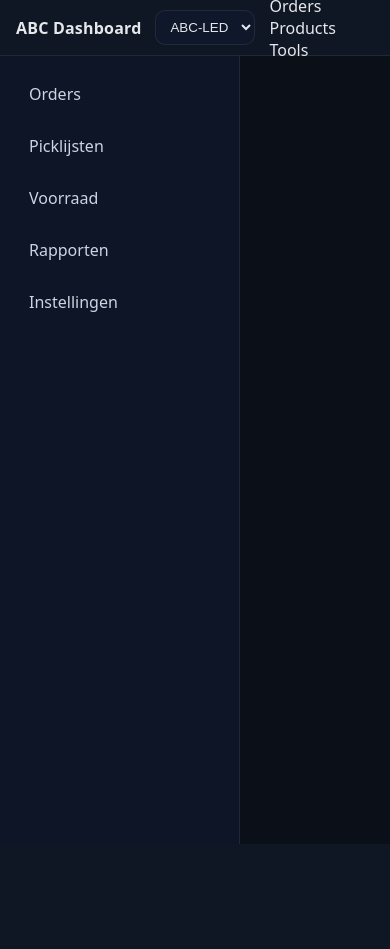
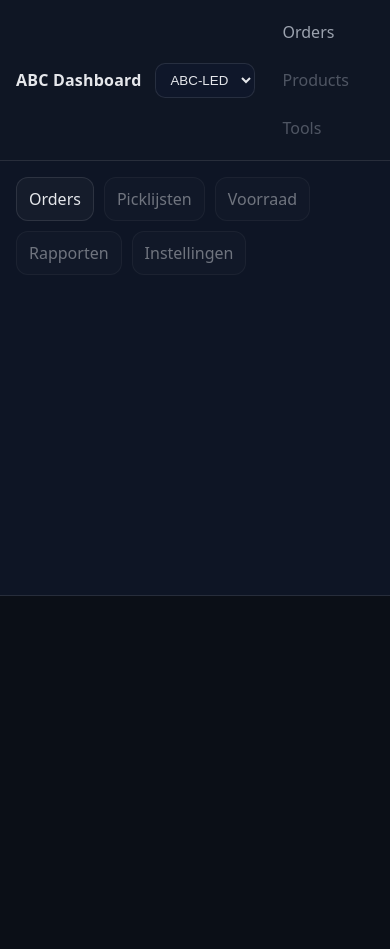
Before and after one commit to IamMurdyy/abc-dashboard, a FastAPI app: template app/templates/base.html in a window 390 px wide. Before the commit the page ends 844 px from the top, so only its background shows below. Run offline with FastAPI, Linux system fonts and the light colour scheme; the template is opened without the code that fills it, so the values that code supplies are empty; parts of the project's set-up code (start-up, migrations or seed data) failed here and were passed over.

Commit message:
fix: vertical sidebar layout and nav contrast

```diff
--- a/app/static/style.css
+++ b/app/static/style.css
@@ -4,8 +4,9 @@
   --panel-2: #0f172a;
   --text: #e5e7eb;
   --muted: #9ca3af;
-  --border: rgba(255,255,255,0.08);
+  --border: rgba(255,255,255,0.10);
   --accent: #60a5fa;
+  --accent-2: rgba(96,165,250,0.18);
 }
 
 *{ box-sizing:border-box; }
@@ -18,7 +19,9 @@ body{
   color: var(--text);
 }
 
+/* Links: nooit paars na klik */
 a{ color: inherit; text-decoration: none; }
+a:visited{ color: inherit; }
 
 .sr-only{
   position:absolute;
@@ -29,54 +32,7 @@ a{ color: inherit; text-decoration: none; }
   white-space:nowrap; border:0;
 }
 
-/* ===== Layout ===== */
-
-.layout{
-  display: grid;
-  grid-template-columns: 240px 1fr;
-  min-height: calc(100vh - 56px);
-}
-
-.sidebar{
-  background: rgba(15,23,42,0.85);
-  border-right: 1px solid var(--border);
-  padding: 16px;
-}
-
-.nav{
-  display: flex;
-  flex-direction: column;
-  gap: 8px;
-}
-
-.nav a{
-  color: #cbd5e1;
-  padding: 10px 12px;
-  border-radius: 10px;
-  border: 1px solid transparent;
-  transition: background 0.15s ease, border-color 0.15s ease, opacity 0.15s ease;
-}
-
-.nav a:hover{
-  background: rgba(255,255,255,0.05);
-  border-color: var(--border);
-}
-
-.nav a.active{
-  background: rgba(96,165,250,0.15);
-  border-color: rgba(96,165,250,0.35);
-  color: var(--text);
-  font-weight: 650;
-}
-
-.container{
-  max-width: 1200px;
-  margin: 0 auto;
-  padding: 18px 16px 32px;
-}
-
 /* ===== Topbar ===== */
-
 .topbar{
   position: sticky;
   top: 0;
@@ -88,7 +44,6 @@ a{ color: inherit; text-decoration: none; }
   background: rgba(17,24,39,0.85);
   backdrop-filter: blur(10px);
   border-bottom: 1px solid var(--border);
-  height: 56px;
 }
 
 .topbar-left{
@@ -102,12 +57,6 @@ a{ color: inherit; text-decoration: none; }
   font-weight: 800;
   letter-spacing: .2px;
   white-space: nowrap;
-}
-
-.topbar-right{
-  display:flex;
-  align-items:center;
-  gap: 10px;
 }
 
 .shop-switcher select{
@@ -124,89 +73,168 @@ a{ color: inherit; text-decoration: none; }
   box-shadow: 0 0 0 3px rgba(96,165,250,0.15);
 }
 
-/* ===== Page header ===== */
+.topnav{
+  display:flex;
+  align-items:center;
+  gap: 8px;
+  flex-wrap: wrap;
+}
 
+.topnav a,
+.topnav a:visited{
+  padding: 8px 12px;
+  border-radius: 10px;
+  border: 1px solid transparent;
+  color: var(--muted);
+}
+
+.topnav a:hover{
+  color: var(--text);
+  background: rgba(255,255,255,0.05);
+  border-color: var(--border);
+}
+
+.topnav a.active{
+  color: var(--text);
+  background: var(--accent-2);
+  border-color: rgba(96,165,250,0.35);
+}
+
+.topnav a.disabled{
+  opacity: .45;
+  cursor: not-allowed;
+  pointer-events: none;
+}
+
+/* ===== Layout: sidebar links + content rechts ===== */
+.layout{
+  display:grid;
+  grid-template-columns: 240px 1fr;
+  min-height: calc(100vh - 56px); /* topbar ~56px */
+}
+
+.sidebar{
+  background: rgba(15,23,42,0.75);
+  border-right: 1px solid var(--border);
+  padding: 16px;
+}
+
+.nav{
+  display:flex;
+  flex-direction: column;   /* dit is de key: altijd verticaal */
+  gap: 10px;
+}
+
+.nav a,
+.nav a:visited{
+  display:flex;
+  align-items:center;
+  padding: 10px 12px;
+  border-radius: 12px;
+  border: 1px solid var(--border);
+  background: rgba(255,255,255,0.03);
+  color: var(--text);
+}
+
+.nav a:hover{
+  background: rgba(255,255,255,0.06);
+}
+
+.nav a.active{
+  background: var(--accent-2);
+  border-color: rgba(96,165,250,0.35);
+  font-weight: 700;
+}
+
+.nav a.disabled{
+  opacity: .45;
+  cursor: not-allowed;
+  pointer-events: none;
+}
+
+/* ===== Main content ===== */
+.container{
+  max-width: 1200px;
+  width: 100%;
+  margin: 0 auto;
+  padding: 18px 16px 32px;
+}
+
+/* ===== Page header / actions (handig voor later) ===== */
 .page-header{
   display:flex;
-  align-items:flex-start;
+  align-items:center;
   justify-content:space-between;
-  gap: 16px;
+  gap: 12px;
   margin-bottom: 14px;
-}
-
-.page-header h1{
-  margin: 0 0 6px 0;
-  font-size: 22px;
-}
-
-.muted{
-  color: var(--muted);
-  font-size: 13px;
-  margin: 0;
 }
 
 .actions{
   display:flex;
   gap: 8px;
-  align-items:center;
+  flex-wrap: wrap;
 }
-
-/* ===== Buttons ===== */
 
 .btn{
   border: 1px solid var(--border);
   background: rgba(255,255,255,0.04);
   color: var(--text);
-  padding: 9px 12px;
-  border-radius: 10px;
+  padding: 10px 12px;
+  border-radius: 12px;
   cursor: pointer;
-  transition: opacity .15s ease, transform .05s ease, border-color .15s ease;
 }
 
-.btn:hover{
-  opacity: 0.9;
-  border-color: rgba(255,255,255,0.16);
+.btn:hover{ background: rgba(255,255,255,0.07); }
+
+.btn.primary{
+  background: var(--accent-2);
+  border-color: rgba(96,165,250,0.35);
 }
 
-.btn:active{
-  transform: translateY(1px);
-}
-
-.btn.primary{
-  background: rgba(96,165,250,0.18);
-  border-color: rgba(96,165,250,0.45);
-}
-
-/* ===== Table ===== */
-
+/* ===== Orders table ===== */
 .table-wrap{
-  overflow-x: auto;
-  background: rgba(17,24,39,0.55);
-  border: 1px solid var(--border);
-  border-radius: 14px;
-  padding: 6px;
+  overflow-x:auto;
 }
 
 table{
   width:100%;
   border-collapse: collapse;
-  border-radius: 12px;
+  background: rgba(17,24,39,0.60);
+  border: 1px solid var(--border);
+  border-radius: 14px;
   overflow:hidden;
+}
+
+thead th{
+  font-size: 13px;
+  color: var(--muted);
+  background: rgba(15,23,42,0.85);
 }
 
 th, td{
   text-align:left;
   padding: 12px 12px;
   border-bottom: 1px solid var(--border);
-  white-space: nowrap;
-}
-
-thead th{
-  font-size: 13px;
-  color: var(--muted);
-  background: rgba(15,23,42,0.75);
 }
 
 tbody tr:hover{
   background: rgba(255,255,255,0.03);
 }
+
+/* ===== Responsive: sidebar inklappen naar boven ===== */
+@media (max-width: 900px){
+  .layout{
+    grid-template-columns: 1fr;
+  }
+  .sidebar{
+    border-right: none;
+    border-bottom: 1px solid var(--border);
+  }
+  .nav{
+    flex-direction: row;
+    flex-wrap: wrap;
+  }
+  .nav a{
+    width: auto;
+  }
+}
```
